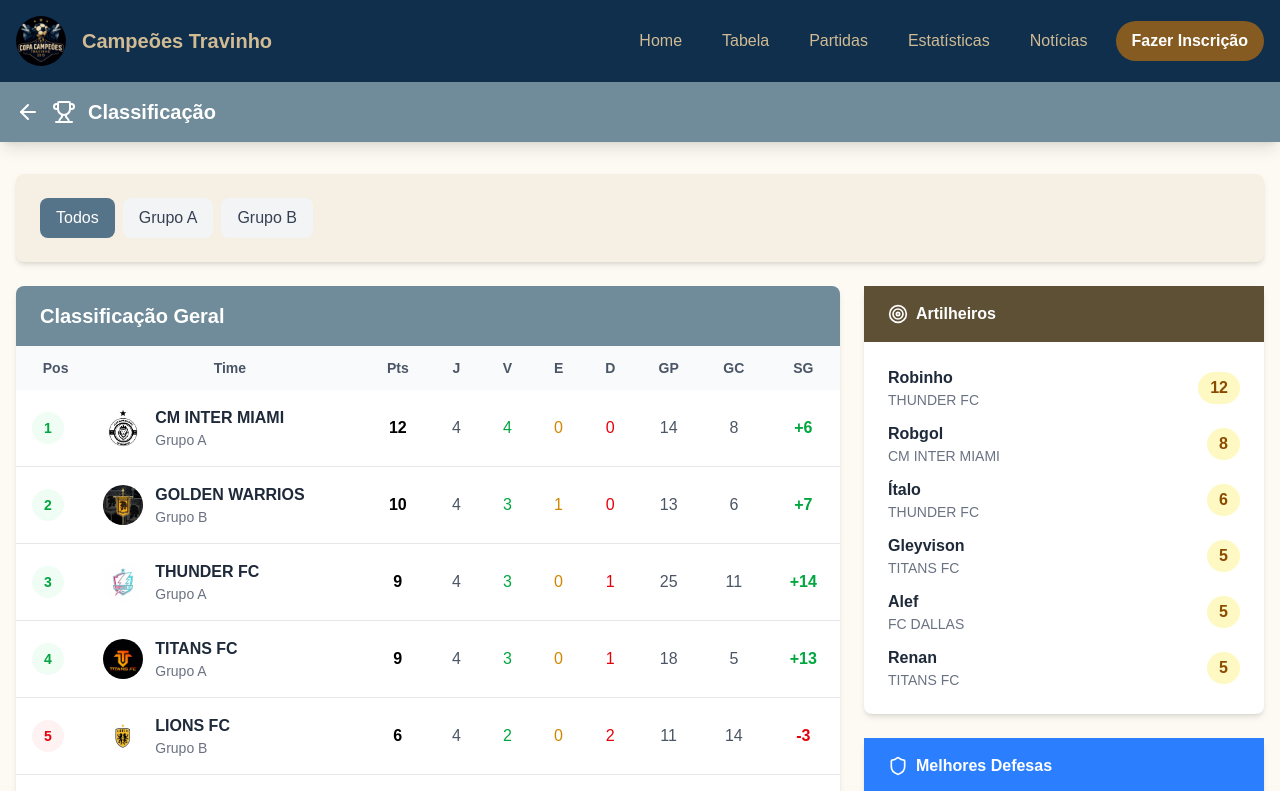
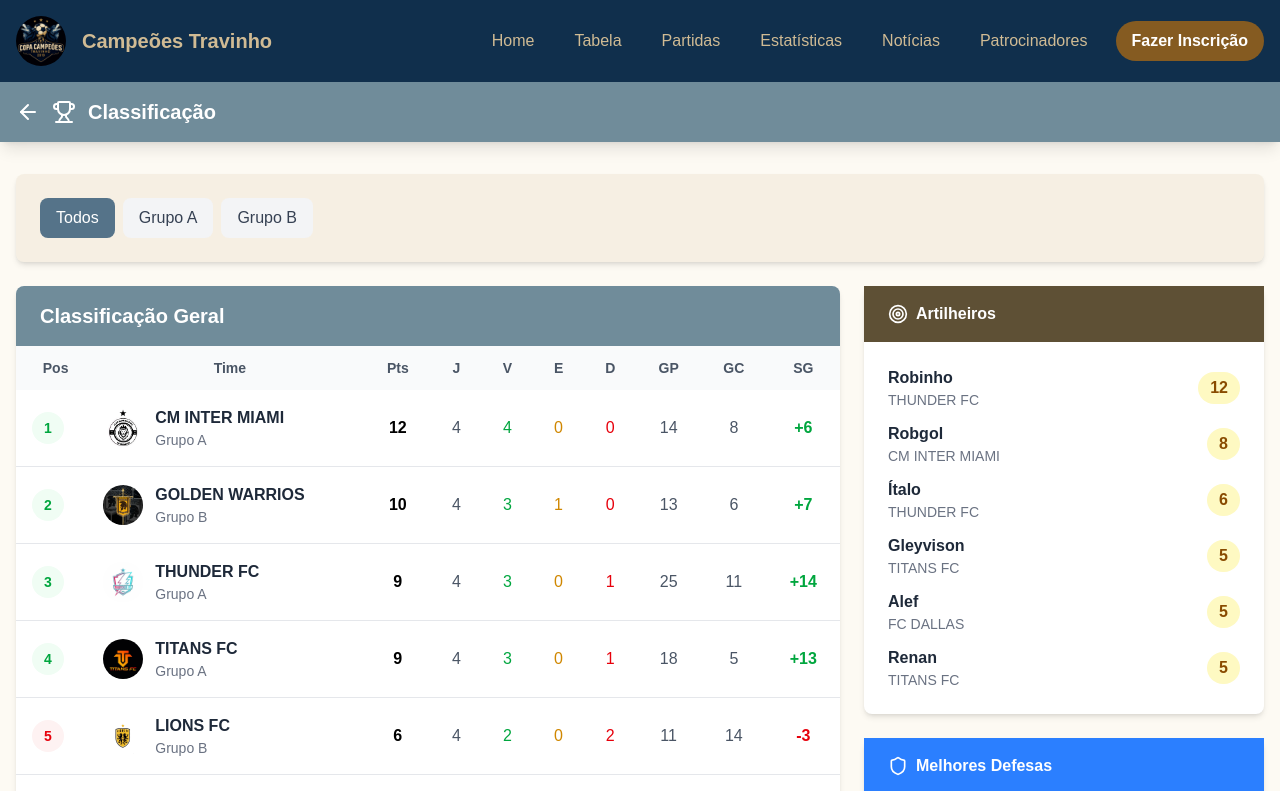
Before and after one commit to ArianNogueira/campeoes_travinho, a Next.js app in the folder client/: page /table in a window 1280 px wide. Shown: the top 791 px of the page. Built offline with nearby package versions, Linux system fonts and the light colour scheme.

Commit message:
Update Header.tsx

```diff
--- a/client/src/components/Header.tsx
+++ b/client/src/components/Header.tsx
@@ -53,6 +53,11 @@ export default function Header() {
               Notícias
             </span>
           </Link>
+          <Link href="/sponsors" passHref>
+            <span className="px-3 py-1 rounded cursor-pointer hover:bg-[#2b4d66] transition">
+              Patrocinadores
+            </span>
+          </Link>
           <Link href="/inscription">
             <button className="bg-[#855b21] hover:bg-[#5e5035] text-white font-semibold px-4 py-2 rounded-full transition">
               Fazer Inscrição
@@ -97,6 +102,11 @@ export default function Header() {
               Notícias
             </div>
           </Link>
+          <Link href="/sponsors" passHref onClick={() => setMenuOpen(false)}>
+            <div className="block px-3 py-2 rounded hover:bg-[#2b4d66]">
+              Patrocinadores
+            </div>
+          </Link>
           <Link href="/inscription" passHref onClick={() => setMenuOpen(false)}>
             <div className="block bg-[#855b21] text-white text-center py-2 rounded-full hover:bg-[#5e5035] font-semibold">
               Fazer Inscrição
```
